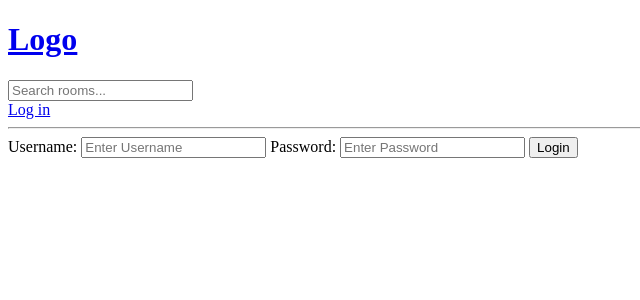
After one commit to boconrads/studyrooms, a Django app: template base/templates/base/login_register.html in a window 1280 px wide. The commit adds this page. Shown: the top 300 px of the page, without its empty margins (0-640 px from the left). Run offline with Django 3.2, Linux system fonts and the light colour scheme; the template is opened without the code that fills it, so the values that code supplies are empty.

Commit message:
add login functionality

```diff
--- /dev/null
+++ b/base/templates/base/login_register.html
@@ -0,0 +1,18 @@
+{% extends 'main.html' %}
+
+{% block content %}
+
+<div>
+    <form method="POST" action="">
+        {% csrf_token %}
+        <label>Username:</label>
+        <input type="text" name="username" placeholder="Enter Username"/>
+        <label>Password:</label>
+        <input type="password" name="password" placeholder="Enter Password"/>
+
+        <input type="submit" value="Login"/>
+
+    </form>
+</div>
+
+{% endblock content %}
--- a/base/urls.py
+++ b/base/urls.py
@@ -2,6 +2,8 @@ from django.urls import path
 from . import views
 
 urlpatterns = [
+    path('login/', views.loginPage, name="login"),
+
     path('', views.home, name="home"),
     path('room/<str:pk>/', views.room, name="room"),
 
--- a/templates/navbar.html
+++ b/templates/navbar.html
@@ -5,4 +5,5 @@
     <input type="text" name="q" placeholder="Search rooms..." />
     {% comment %} user needs to hit enter (type text) and name q is to add q (query search)  {% endcomment %}
 </form>
+<a href="{% url 'login' %}">Log in</a>
 <hr />
```
Also changed, not shown: base/views.py (+24 -1 lines).
